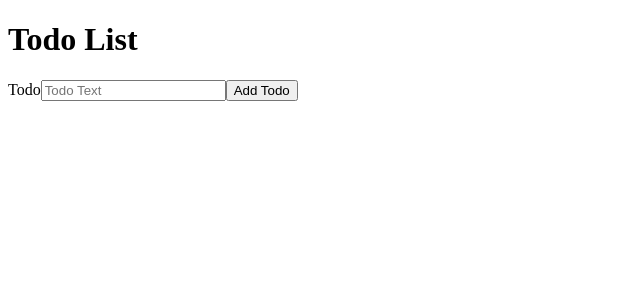
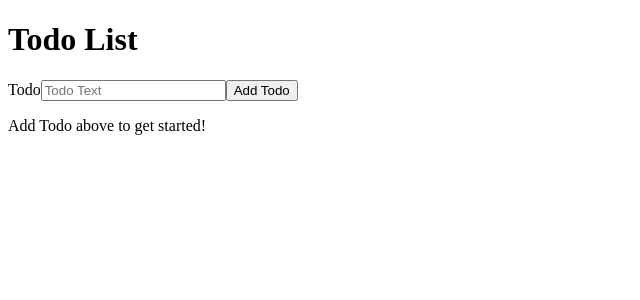
Before and after one commit to Shantelwi/summer_todo_list, a React (Vite) app: page / in a window 1280 px wide. Shown: the top 300 px of the page, without its empty margins (0-640 px from the left). Built offline with nearby package versions, Linux system fonts and the light colour scheme.

Commit message:
finished part 1

```diff
--- a/src/TodoList.jsx
+++ b/src/TodoList.jsx
@@ -1,9 +1,14 @@
+
 import TodoListItem from "./TodoListItem.jsx"
 
-function TodoList({todoList}) {
+function TodoList({ todoList }) {
 
     return (
-
+        //Add Ternary operator that checks if todoList length equals zero
+        <>
+            {todoList.length === 0 ?
+                <p>Add Todo above to get started!</p>
+                :
                 <ul>
                     {todoList.map((todo) => {
                         return (
@@ -11,6 +16,8 @@ function TodoList({todoList}) {
                         )
                     })}
                 </ul>
+            }
+        </>
     );
 }
 
```
Lines whose indentation alone changed are shown as unchanged.
